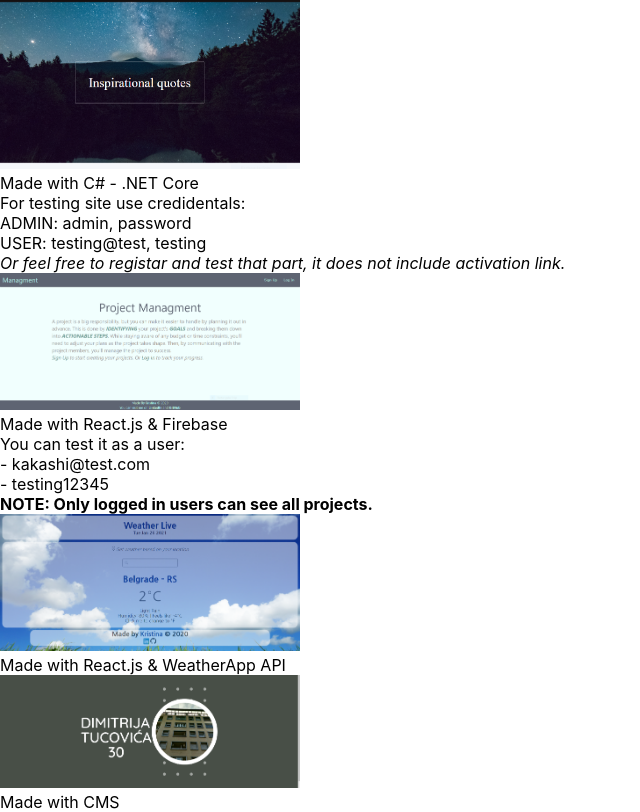
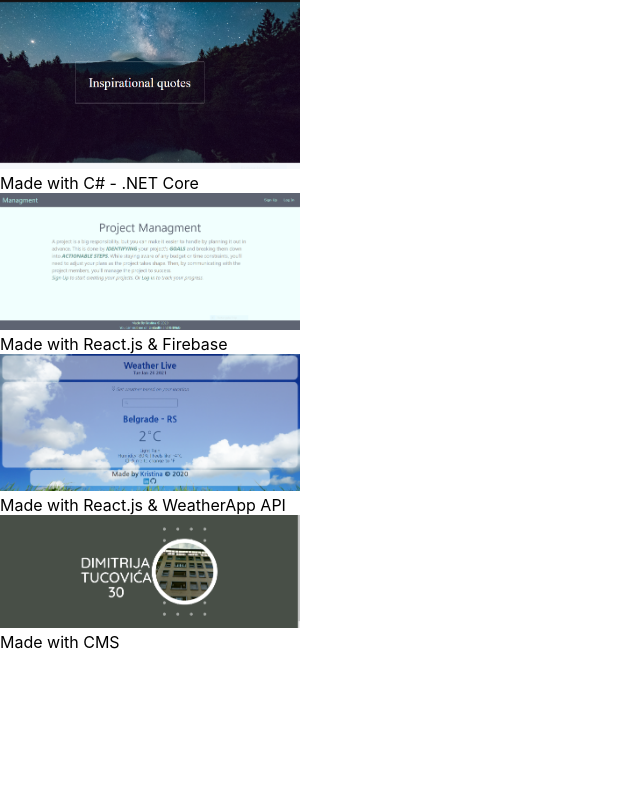
Before and after one commit to Kristina-11/Resume, a React (Create React App) app: page /portfolio in a window 1280 px wide. Shown: the part 463-1275 px from the top of the page, without its empty margins (0-640 px from the left). After the commit the page ends 1115 px from the top, so only its background shows below. Built offline with nearby package versions, Linux system fonts and the light colour scheme; the HTML template or start-up script is replaced by a standard one.

Commit message:
Made reusable ProjectDetails and showed projects on page.

```diff
--- a/src/components/pages/Portfolio.js
+++ b/src/components/pages/Portfolio.js
@@ -1,15 +1,20 @@
 import Picture from "../reusable/Picture";
 import src from '../../img/portfolio.jpg';
-import blog from '../../img/projects/blog.PNG';
-import managment from '../../img/projects/managment.PNG';
-import weather from '../../img/projects/weather.PNG';
-import dimitrijala from '../../img/projects/dimitrijala.PNG';
-import { useContext } from "react";
+import { useContext, useState } from "react";
 import { LanguageContext } from "../../context/LanguageContext";
 import github from '../../img/github.png';
+import ProjectDetails from "../reusable/ProjectDetails";
 
+// Add tooltip for info about sites that require login details
 const Portfolio = () => {
     const { lang } = useContext(LanguageContext);
+
+    const [ links ] = useState([
+        { name: 'blog', details: 'Made with C# - .NET Core', link: 'http://kristina91119-001-site1.itempurl.com/' },
+        { name: 'managment', details: 'Made with React.js & Firebase', link: 'https://projectmanagment-28660.web.app/'},
+        { name: 'weather', details: 'Made with React.js & WeatherApp API', link: 'https://kristina-11.github.io/WeatherApp/'},
+        { name: 'dimitrijala', details: 'Made with CMS', link: 'https://www.dimitrijatucovica30.co.rs/'}
+    ]);
 
     return (
         <div className="container">
@@ -19,7 +24,7 @@ const Portfolio = () => {
                     <div className="portfolio">
                         <h1>Projects</h1>
                         <div className="summary">
-                            All the code of my projects can be found on my GitHub account.  <br/>
+                            All the code of my projects can be found on my GitHub account. <br/>
                         </div>
                     </div> :
                     <div className="portfolio">
@@ -35,54 +40,11 @@ const Portfolio = () => {
                 </a>
             </div>
             <span className="projects">
-                <div className="project">
-                    <a href='http://kristina91119-001-site1.itempurl.com/' target='_blank'>
-                        <Picture src={blog} />
-                    </a>
-                    <div className="project-details">
-                        Made with C# - .NET Core
-                        <div className="project-details-more">
-                            For testing site use credidentals: <br/>
-                            ADMIN: admin, password <br/>
-                            USER: testing@test, testing <br/>
-
-                            <i>Or feel free to registar and test that part, it does not include activation link.</i>
-                        </div>
-                    </div>
-                </div>
-
-                <div className="project">
-                    <a href='https://projectmanagment-28660.web.app/' target='_blank'>
-                        <Picture src={managment} />
-                    </a>
-                    <div className="project-details">
-                        Made with React.js & Firebase
-                        <div className="project-details-more">
-                        You can test it as a user: <br/>
-                        - kakashi@test.com <br/>
-                        - testing12345 <br/>
-                        <b>NOTE: Only logged in users can see all projects.</b>
-                        </div>
-                    </div>
-                </div>
-
-                <div className="project">
-                    <a href='https://kristina-11.github.io/WeatherApp/' target='_blank'>
-                        <Picture src={weather} />
-                    </a>
-                    <div className="project-details">
-                        Made with React.js & WeatherApp API
-                    </div>
-                </div>
-
-                <div className="project">
-                    <a href='https://www.dimitrijatucovica30.co.rs/' target='_blank'>
-                        <Picture src={dimitrijala} />
-                    </a>
-                    <div className="project-details">
-                        Made with CMS
-                    </div>
-                </div>
+                {
+                    links && links.map((link) => {
+                        return <ProjectDetails info={link} key={Math.random() * 10} />
+                    })
+                }
             </span>
         </div>
      );
--- /dev/null
+++ b/src/components/reusable/ProjectDetails.js
@@ -0,0 +1,43 @@
+import Picture from "./Picture";
+import blog from '../../img/projects/blog.PNG';
+import managment from '../../img/projects/managment.PNG';
+import weather from '../../img/projects/weather.PNG';
+import dimitrijala from '../../img/projects/dimitrijala.PNG';
+import { useEffect, useState } from "react";
+
+const ProjectDetails = ({ info }) => {
+    const [ pic, setPic ] = useState('');
+
+    useEffect(() => {
+        switch(info.name) {
+            case 'blog':
+                setPic(blog);
+                break;
+
+            case 'managment':
+                setPic(managment);
+                break;
+
+            case 'weather':
+                setPic(weather);
+                break;
+
+            case 'dimitrijala':
+                setPic(dimitrijala);
+                break;
+        }
+    }, [info])
+
+    return (
+        <div className="project">
+            <a href={info.link} target='_blank'>
+                <Picture src={pic} />
+            </a>
+            <div className="project-details">
+                { info.details }
+            </div>
+        </div>
+     );
+}
+
+export default ProjectDetails;
```
